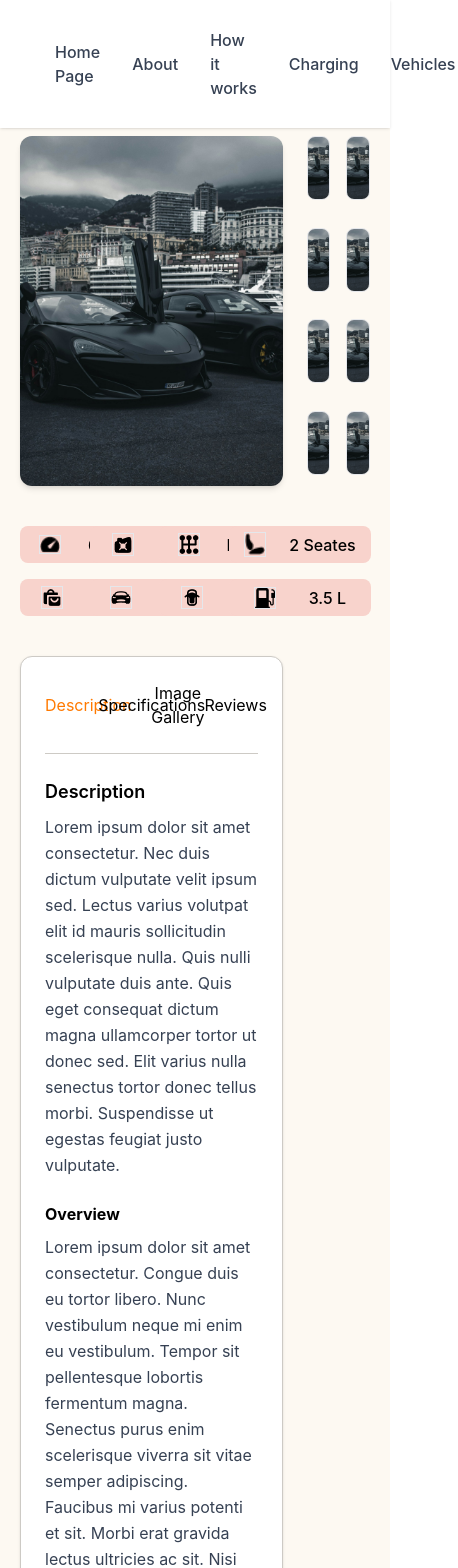
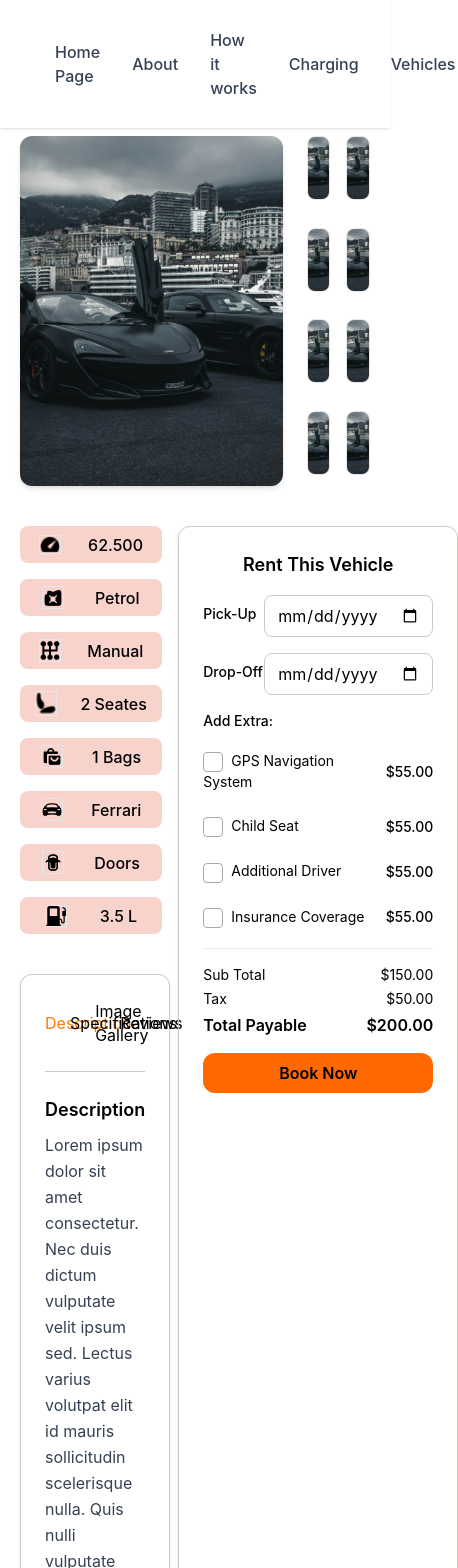
Before and after one commit to ahmedsayud/x-go, a React (Vite) app: page /car in a window 390 px wide. Shown: the top 1568 px of the page, 458 px wide, since content can reach past the window. Built offline with nearby package versions, Linux system fonts and the light colour scheme.

Commit message:
finalize car page layout and sidebar responsive

```diff
--- a/src/components/BookingBar.tsx
+++ b/src/components/BookingBar.tsx
@@ -2,8 +2,8 @@ import React from "react";
 
 const BookingBar: React.FC = () => {
   return (
-    <div className="bg-white shadow-lg rounded-lg w-[90%] flex justify-between items-center mt-[-70px] mb-8 p-6 ">
-      <div className=" rounded-2xl  px-4  flex  md:flex-row gap-4 md:gap-6 w-[75%] max-w-4xl items-center">
+<div className="bg-white shadow-lg rounded-lg w-[90%] flex flex-col md:flex-row justify-between items-center mt-[-70px] mb-8 p-6 gap-4">
+      <div className=" rounded-2xl  px-4  flex  flex-col md:flex-row gap-4 md:gap-6 w-[75%] max-w-4xl items-center">
         {/* الوجهة */}
         <div className="flex flex-col w-[33%] md:w-auto">
           <label className="font-semibold text-gray-700 mb-1 text-sm">Your Destination</label>
--- /dev/null
+++ b/src/components/RentSidebar.tsx
@@ -0,0 +1,103 @@
+import React, { useState } from "react";
+
+const extrasList = [
+  { label: "GPS Navigation System", price: 55 },
+  { label: "Child Seat", price: 55 },
+  { label: "Additional Driver", price: 55 },
+  { label: "Insurance Coverage", price: 55 },
+];
+
+const RentSidebar: React.FC = () => {
+  const [selectedExtras, setSelectedExtras] = useState<number[]>([]);
+
+  const basePrice = 150;
+  const tax = 50;
+  const total =
+    basePrice +
+    tax +
+    selectedExtras.reduce((sum, idx) => sum + extrasList[idx].price, 0);
+
+  const handleCheckbox = (idx: number) => {
+    setSelectedExtras((prev) =>
+      prev.includes(idx) ? prev.filter((i) => i !== idx) : [...prev, idx]
+    );
+  };
+
+  return (
+    <div
+      className="gap-5 border border-[#cdcac5] border-opacity-30 rounded-xl shadow mt-10 p-6 w-full  mx-auto"
+      style={{
+        minWidth: 280,
+        maxWidth: 384,
+        minHeight: 400,
+      }}
+    >
+      <h2 className="text-lg font-semibold text-center mb-4 ">
+        Rent This Vehicle
+      </h2>
+      <div className="mb-4 flex items-center justify-between ">
+        <label className="block text-sm font-medium mb-1">Pick-Up</label>
+        <div className="relative">
+          <input
+            type="date"
+            className="w-full border rounded-lg px-3 py-2 pr-10 focus:outline-none"
+            style={{ borderColor: "#cdcac5" }}
+          />
+
+        </div>
+      </div>
+      <div className="mb-4 flex items-center justify-between ">
+        <label className="block text-sm font-medium mb-1">Drop-Off</label>
+        <div className="relative">
+          <input
+            type="date"
+            className="w-full border rounded-lg px-3 py-2 pr-10 focus:outline-none"
+            style={{ borderColor: "#cdcac5" }}
+          />
+
+        </div>
+      </div>
+      <div className="mb-4">
+        <span className="block text-sm font-medium mb-5">Add Extra:</span>
+        <div className="space-y-6 mb-5">
+          {extrasList.map((extra, idx) => (
+            <label
+              key={extra.label}
+              className="flex items-center justify-between text-sm"
+            >
+              <span>
+                <input
+                  type="checkbox"
+                  checked={selectedExtras.includes(idx)}
+                  onChange={() => handleCheckbox(idx)}
+                  className="w-5 h-5 mr-2 appearance-none border rounded border-[#aaa9a8] checked:border-[#aaa9a8] checked:bg-[#aaa9a8] focus:ring-0 accent-custom"
+                />
+                {extra.label}
+              </span>
+              <span className="font-medium">${extra.price.toFixed(2)}</span>
+            </label>
+          ))}
+        </div>
+      </div>
+      <div className="border-t border-gray-200 pt-4 mb-2 text-sm space-y-1">
+        <div className="flex justify-between">
+          <span>Sub Total</span>
+          <span>${basePrice.toFixed(2)}</span>
+        </div>
+        <div className="flex justify-between">
+          <span>Tax</span>
+          <span>${tax.toFixed(2)}</span>
+        </div>
+        <div className="flex justify-between font-semibold text-base">
+          <span>Total Payable</span>
+          <span>${total.toFixed(2)}</span>
+        </div>
+      </div>
+      <button className="w-full bg-[#ff6900] hover:bg-orange-500  font-semibold py-2 rounded-xl mt-2 transition">
+        Book Now
+      </button>
+    </div>
+  );
+};
+
+export default RentSidebar;
--- a/src/pages/Car.tsx
+++ b/src/pages/Car.tsx
@@ -3,7 +3,7 @@ import Header from "../components/Header";
 import Footer from "../components/Footer";
 import CarThumb from "../components/CarThumb";
 import CarDetailsTabs from "../components/CarDetailsTabs";
-
+import RentSidebar from "../components/RentSidebar";
 import carImg from "../assets/d715a1cb2f850c1a49ea75f003edab7156d9fc1c.jpg";
 import CarDetailsCard from "../components/CarDetailsCard";
 import Frame225 from "../assets/Car Details Card Icon/Frame 225.png";
@@ -17,7 +17,7 @@ import solarFuelBold from "../assets/Car Details Card Icon/solar_fuel-bold.png";
 
 const Car: React.FC = () => {
   return (
-    <div className="min-h-screen bg-[#FDF9F2] pb-10">
+    <div className="min-h-screen  pb-10">
       {/* Header */}
       <Header />
       <main className="flex-1 container mx-auto px-5 pt-24">
@@ -40,7 +40,10 @@ const Car: React.FC = () => {
               ))}
             </div>
           </section>
-          <div className="grid grid-cols-4 gap-4 my-10 w-[75%]">
+          <div className="flex  sm:flex-col lg:flex-row gap-2 justify-items-center m-auto">
+            {/* Main Content */}
+            <div className="">
+              <div className="grid lg:grid-cols-4 sm:grid-cols-3 gap-4 my-10 w-full">
                 <CarThumb image={Vector6} text="62.500" />
                 <CarThumb image={solarFuelBold} text="Petrol" />
                 <CarThumb image={Frame290} text="Manual" />
@@ -51,68 +54,15 @@ const Car: React.FC = () => {
                 <CarThumb image={Frame225} text="3.5 L" />
               </div>
               {/* Right: Car Info & Booking */}
-          <section className=" w-[75%] flex flex-col gap-6">
+              <section className="w-full flex flex-col gap-6">
                 <CarDetailsTabs />
-            {/* <div className="bg-white rounded-xl shadow-md p-6">
-              <h1 className="text-2xl font-bold mb-2">
-                Ferrari Enzo - Lorem ipsum dolor sit amet consectetur.
-              </h1>
-              <p className="text-gray-600 mb-4">
-                Lorem ipsum dolor sit amet, consectetur adipiscing elit.
-                Pellentesque euismod, nisi eu consectetur consectetur, nisl nisi
-                euismod nisi, euismod euismod nisi nisi euismod.
-              </p>
-              <div className="flex flex-wrap gap-3 mb-4">
-                <span className="bg-gray-100 px-3 py-1 rounded-full text-sm font-medium">
-                  Automatic
-                </span>
-                <span className="bg-gray-100 px-3 py-1 rounded-full text-sm font-medium">
-                  Petrol
-                </span>
-                <span className="bg-gray-100 px-3 py-1 rounded-full text-sm font-medium">
-                  2 Seats
-                </span>
-                <span className="bg-gray-100 px-3 py-1 rounded-full text-sm font-medium">
-                  2023
-                </span>
+              </section>
             </div>
-              <table className="w-full text-sm mb-4">
-                <tbody>
-                  <tr>
-                    <td className="py-1 text-gray-500">Brand</td>
-                    <td className="py-1 font-semibold">Ferrari</td>
-                  </tr>
-                  <tr>
-                    <td className="py-1 text-gray-500">Model</td>
-                    <td className="py-1 font-semibold">Enzo</td>
-                  </tr>
-                  <tr>
-                    <td className="py-1 text-gray-500">Year</td>
-                    <td className="py-1 font-semibold">2023</td>
-                  </tr>
-                  <tr>
-                    <td className="py-1 text-gray-500">Fuel</td>
-                    <td className="py-1 font-semibold">Petrol</td>
-                  </tr>
-                  <tr>
-                    <td className="py-1 text-gray-500">Transmission</td>
-                    <td className="py-1 font-semibold">Automatic</td>
-                  </tr>
-                </tbody>
-              </table>
-              <div className="flex items-center justify-between mt-4">
-                <span className="text-2xl font-bold text-orange-500">
-                  $160{" "}
-                  <span className="text-base text-gray-500 font-normal">
-                    /Per Day
-                  </span>
-                </span>
-                <button className="bg-orange-500 text-white px-8 py-2 rounded-full font-bold">
-                  Book Now
-                </button>
+            {/* Sidebar */}
+            <div className="sm:col-span-12 lg:col-span-2 flex justify-center lg:justify-end">
+              <RentSidebar />
             </div>
-            </div> */}
-          </section>
+          </div>
         </main>
 
         {/* You May Also Like These */}
--- a/src/pages/CarCollection.tsx
+++ b/src/pages/CarCollection.tsx
@@ -13,7 +13,7 @@ const CarCollection: React.FC = () => (
   <div className=" flex flex-col bg-white pt-10 ">
     <Header />
     <section
-      className="w-full  flex items-end bg-cover bg-center justify-center rounded-b-2xl shadow-lg overflow-hidden mt-10 mb-8"
+      className="w-full h-[80vh] flex items-end bg-cover bg-center justify-center rounded-b-2xl shadow-lg overflow-hidden mt-10 mb-8"
       style={{ backgroundImage: `url(${carHero})` }}
     >
       <BookingBar />
--- /dev/null
+++ b/src/pages/SelectedCarInfo.tsx
@@ -0,0 +1,21 @@
+import React from "react";
+import Header from "../components/Header";
+import Footer from "../components/Footer";
+
+const SelectedCarInfo: React.FC = () => {
+  return (
+    <div className="min-h-screen bg-[#FDF9F2] pb-10">
+      <Header />
+      <main className="container mx-auto px-5 pt-24">
+        <h1 className="text-2xl font-bold mb-8 text-center">معلومات السيارة المختارة</h1>
+        {/* هنا سيتم عرض بيانات السيارة المختارة */}
+        <div className="bg-white rounded-xl shadow p-8 text-center text-gray-500">
+          سيتم عرض تفاصيل السيارة المختارة هنا.
+        </div>
+      </main>
+      <Footer />
+    </div>
+  );
+};
+
+export default SelectedCarInfo;
```
Lines whose indentation alone changed are shown as unchanged.
